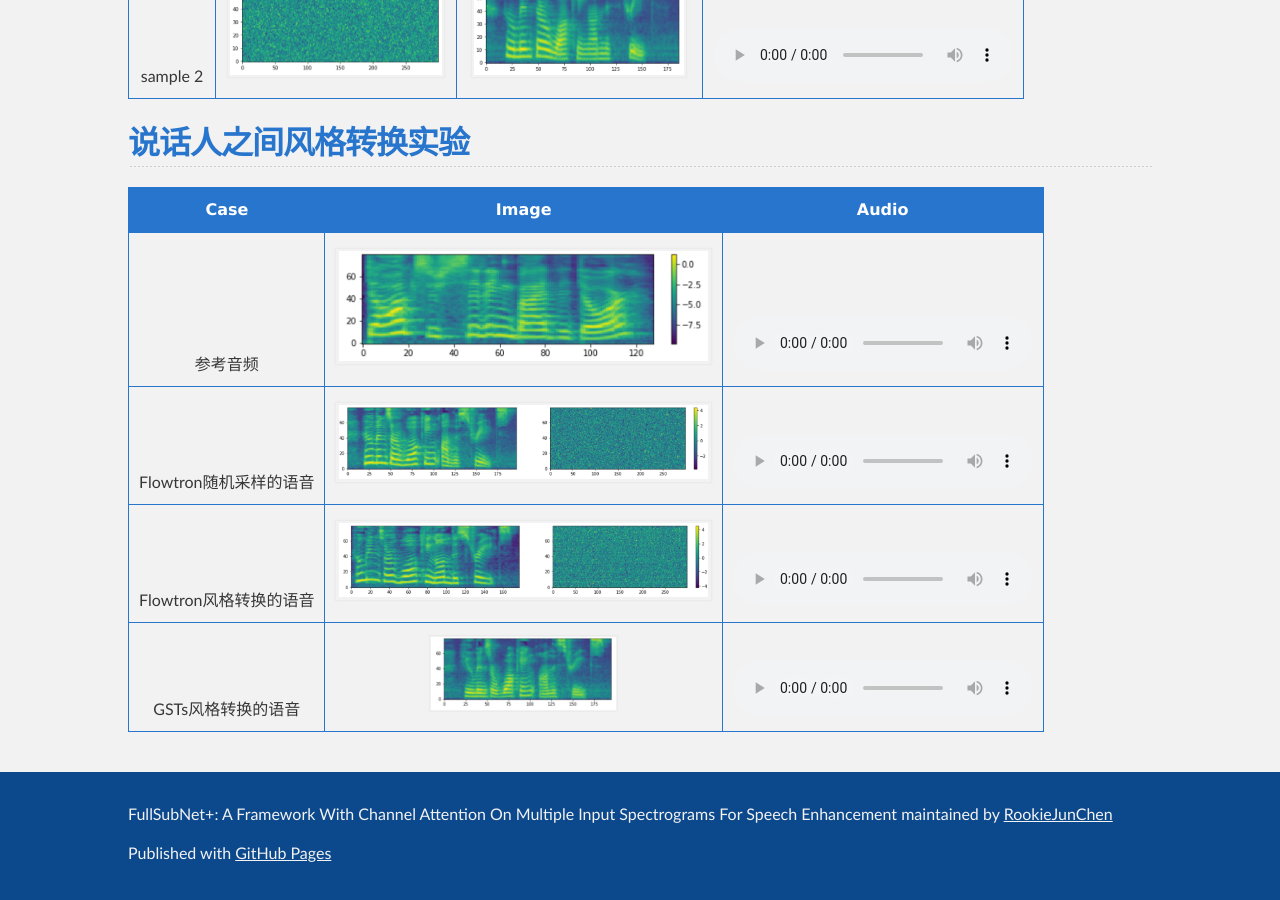
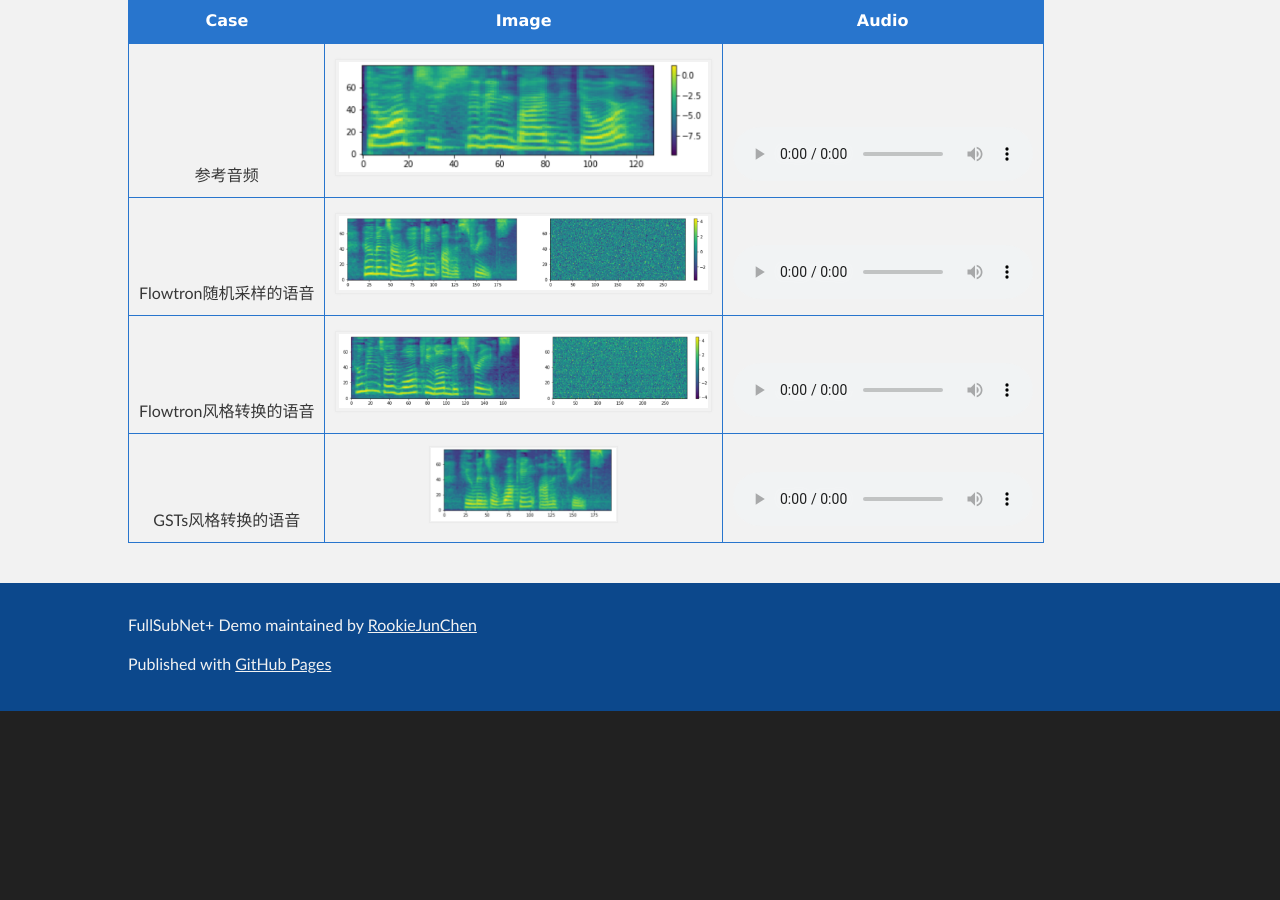
Before and after one commit to RookieJunChen/Inter-SubNet_demo, a Jekyll site: the page built from index.md, in a window 1280 px wide and 900 px high, scrolled down 3928 px. Built offline with Jekyll 4.4.1, drawn with Linux system fonts in a browser that asks for light colours; our own code applies the rules of GitHub Pages for plain Markdown files; after the commit the page ends 4639 px from its top, so only the background shows below that; some of the changed text lies outside the part shown.

Commit message:
update title

```diff
--- a/_config.yml
+++ b/_config.yml
@@ -1,4 +1,4 @@
-title: "FullSubNet+: A Framework With Channel Attention On Multiple Input Spectrograms For Speech Enhancement"
+title: "FullSubNet+ Demo"
 description: A demo page by Jun Chen.
 show_downloads: true
 google_analytics:
```
